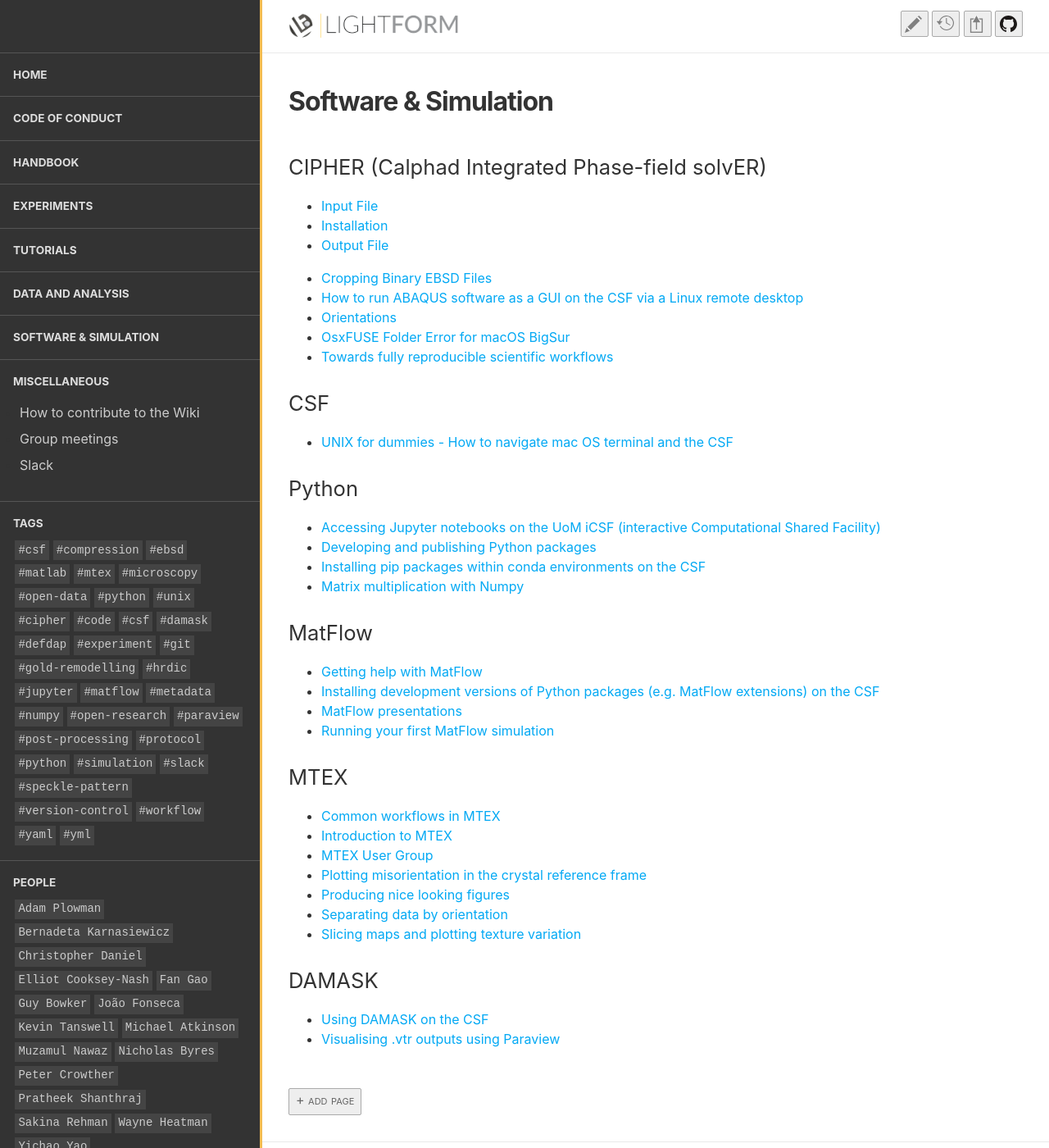
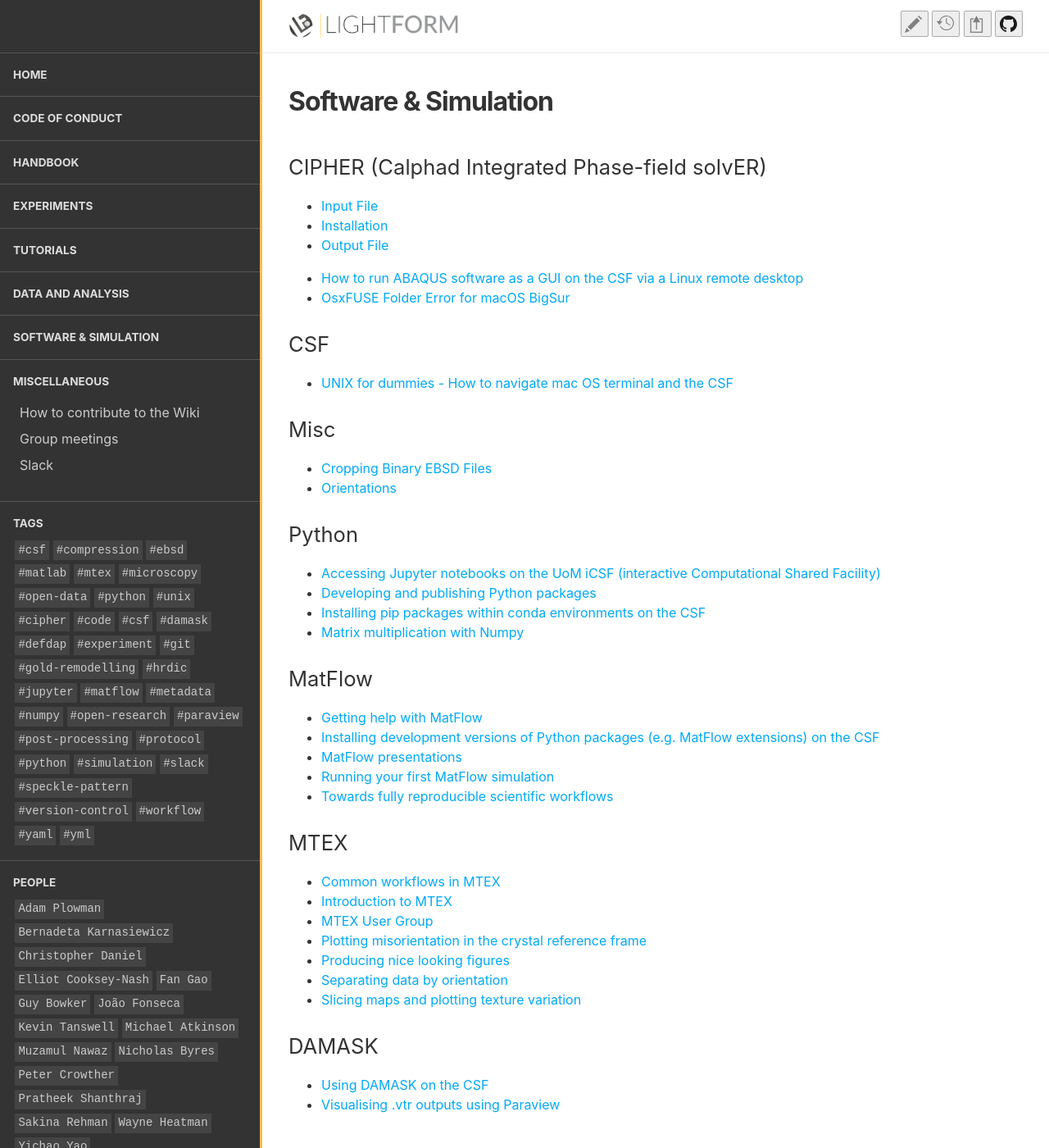
Before and after one commit to LightForm-group/wiki, a Jekyll site: the page built from collections/_software_and_simulation/index.md, in a window 1280 px wide and 1400 px high. Shown: the whole window at 82% size. Built offline with Jekyll 4.4.1, drawn with Linux system fonts in a browser that asks for light colours; nearby versions of some CDN libraries.

Commit message:
Add uncategorised software tutorials to collections

```diff
--- a/collections/_software_and_simulation/OsxFUSE_Error.md
+++ b/collections/_software_and_simulation/OsxFUSE_Error.md
@@ -1,6 +1,7 @@
 ---
 title: OsxFUSE Folder Error for macOS BigSur
 author: Yichao Yao
+Subcollection: Misc
 ---
 
 ## OsxFUSE Error
--- a/collections/_software_and_simulation/cropping_binary_files.md
+++ b/collections/_software_and_simulation/cropping_binary_files.md
@@ -5,6 +5,7 @@
   - Python
   - EBSD
 published: true
+subcollection: Misc
 ---
 
 # Cropping CRC files
--- a/collections/_software_and_simulation/orientations.md
+++ b/collections/_software_and_simulation/orientations.md
@@ -7,7 +7,7 @@
 toc: true
 published: true
 layout: jupyter_notebook
-
+subcollection: Misc
 ---
 
 {% include jupyter_notebooks/orientations/orientations.md %}
```
Also changed, not shown: collections/_software_and_simulation/abaqus_on_csf.md (+1 -0 lines), collections/_software_and_simulation/workflows.md (+1 -0 lines).
